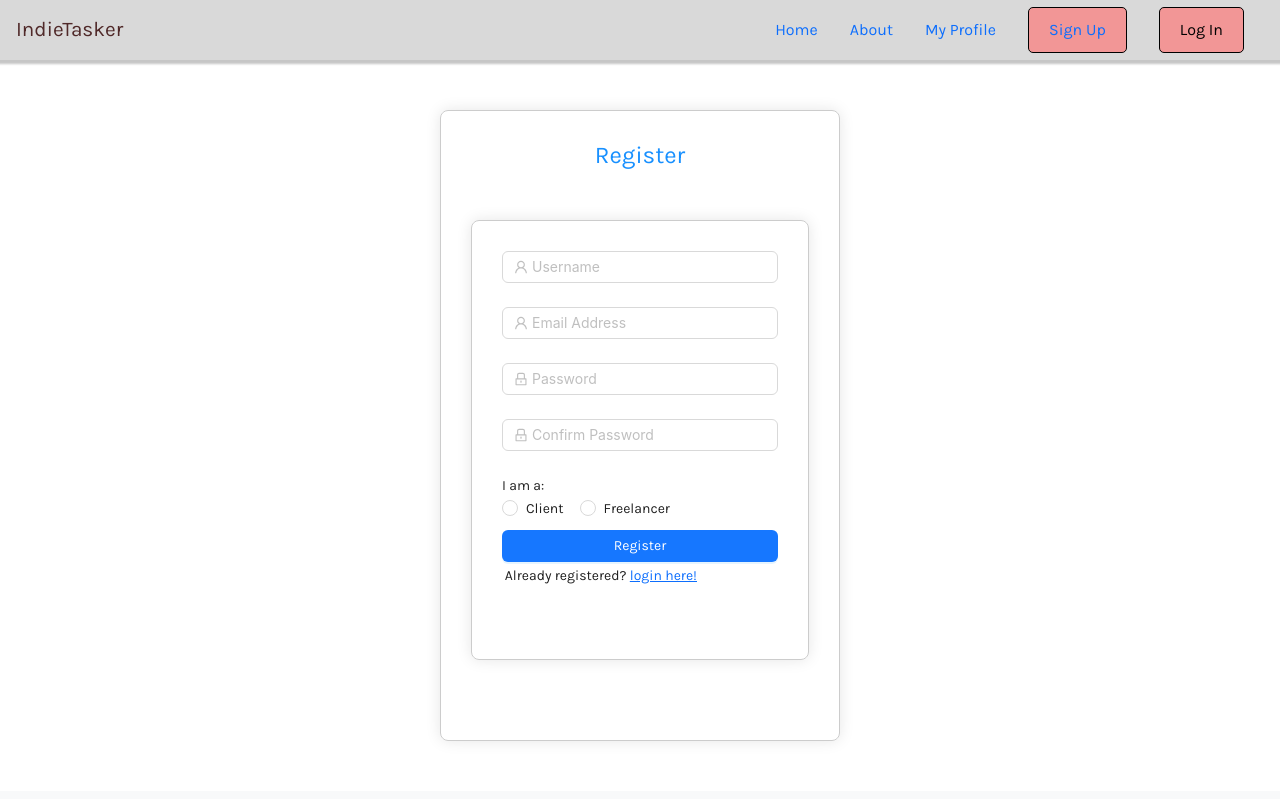
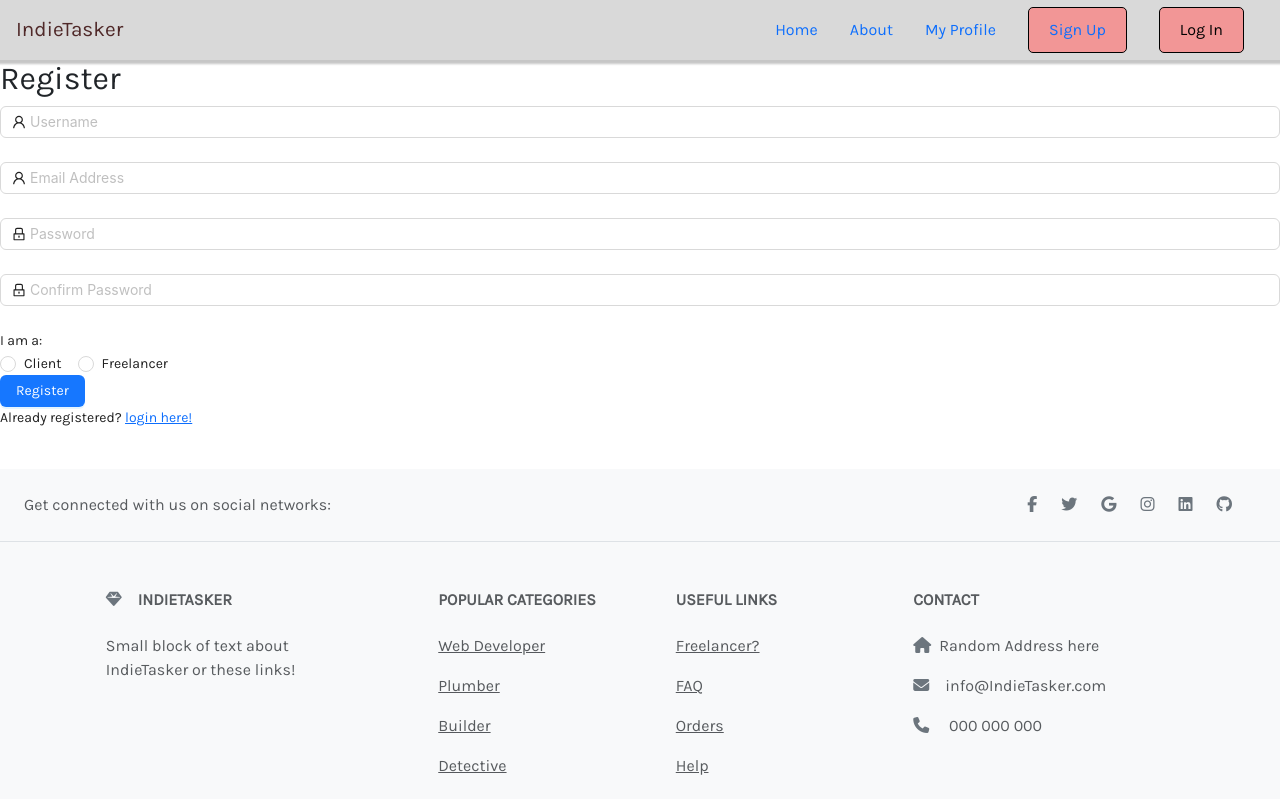
Before and after one commit to Moh-Zaman/IndieTasker, a React (Vite) app: page /register in a window 1280 px wide. Shown: the top 799 px of the page. Built offline with nearby package versions, Linux system fonts and the light colour scheme.

Commit message:
Commented out the Registration component

```diff
--- a/src/components/Register/Registration.css
+++ b/src/components/Register/Registration.css
@@ -1,5 +1,3 @@
-/* Registration.css */
-
 .registration-form {
     max-width: 400px;
     margin: 50px auto;
--- a/src/components/Register/Registration.jsx
+++ b/src/components/Register/Registration.jsx
@@ -1,13 +1,14 @@
-import "./Registration.css";
-
 import { Form, Input, Button, Radio } from "antd";
 import { UserOutlined, LockOutlined } from "@ant-design/icons";
 import axios from "axios";
 
+// Registration component definition
 function Registration() {
+    // Function to handle registration authentication
     function regAuth(value) {
         const { username, password, confirm, email } = value;
 
+        // Checking if passwords match and making a registration request
         if (password === confirm) {
             axios.post("http://localhost:3001/register", { username, password, email }).then(() => {
                 alert("Registered!");
@@ -16,10 +17,12 @@ function Registration() {
             alert("Passwords don't match!");
         }
     }
-
     return (
         <div className="registration-form">
+            {/* Title for the registration form */}
             <h2 className="registration-title">Register</h2>
+
+            {/* Form component */}
             <Form
                 name="normal_register"
                 className="registration-form"
@@ -27,6 +30,7 @@ function Registration() {
                     remember: true,
                 }}
                 onFinish={regAuth}>
+                {/* Form input for username */}
                 <Form.Item
                     name="username"
                     rules={[
@@ -37,6 +41,8 @@ function Registration() {
                     ]}>
                     <Input prefix={<UserOutlined className="site-form-item-icon" />} placeholder="Username" />
                 </Form.Item>
+
+                {/* Form input for email */}
                 <Form.Item
                     name="email"
                     rules={[
@@ -47,16 +53,20 @@ function Registration() {
                     ]}>
                     <Input prefix={<UserOutlined className="site-form-item-icon" />} type="email" placeholder="Email Address" />
                 </Form.Item>
+
+                {/* Form input for password */}
                 <Form.Item
                     name="password"
                     rules={[
                         {
                             required: true,
-                            message: "Please entere your desired password.",
+                            message: "Please enter your desired password.",
                         },
                     ]}>
                     <Input prefix={<LockOutlined className="site-form-item-icon" />} type="password" placeholder="Password" />
                 </Form.Item>
+
+                {/* Form input for confirming password */}
                 <Form.Item
                     name="confirm"
                     rules={[
@@ -68,8 +78,10 @@ function Registration() {
                     <Input prefix={<LockOutlined className="site-form-item-icon" />} type="password" placeholder="Confirm Password" />
                 </Form.Item>
 
+                {/* Section indicating user type */}
                 <div className="login-redirect">I am a:</div>
 
+                {/* Radio buttons for selecting user type */}
                 <Radio.Group
                     rules={[
                         {
@@ -81,10 +93,13 @@ function Registration() {
                     <Radio value="freelancer">Freelancer</Radio>
                 </Radio.Group>
 
+                {/* Form submission button */}
                 <Form.Item>
                     <Button type="primary" htmlType="submit" className="login-form-button">
                         Register
                     </Button>
+
+                    {/* Link to login page */}
                     <p className="spacing">Already registered? <a href="/login">login here!</a></p>
                 </Form.Item>
             </Form>
```
